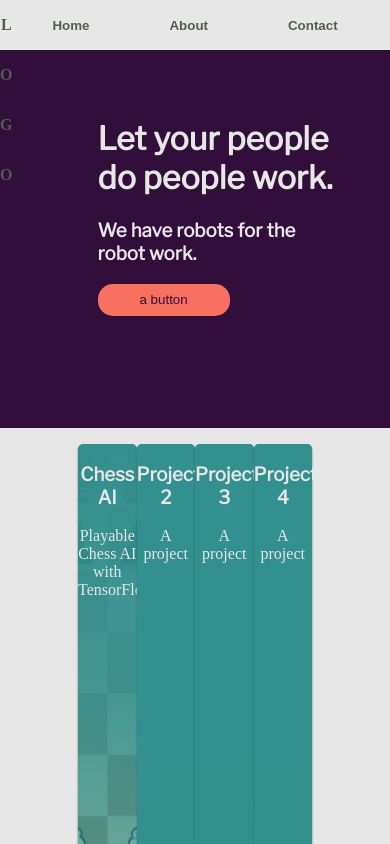
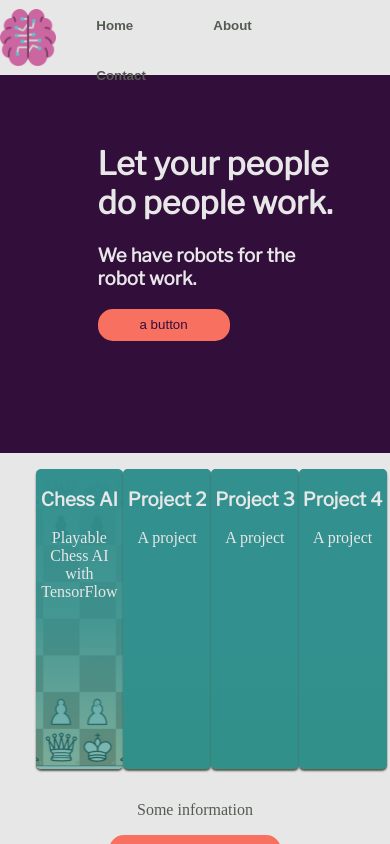
Before and after one commit to bestow-wings/bestow-wings.github.io, a React (Create React App) app: page / in a window 390 px wide. Shown: the top 844 px of the page. Built offline with nearby package versions, Linux system fonts and the light colour scheme; a web font is replaced by a local one.

Commit message:
playing w styles

```diff
--- a/src/App.js
+++ b/src/App.js
@@ -60,7 +60,7 @@ function App() {
     <div>
         <Navbar />
         <Hero />
-        <div style={{width: "75%", justifyContent: "center", margin: "auto"}}>
+        <div style={{width: "90%", justifyContent: "center", margin: "auto"}}>
         <Cards data={projects} />
         <div style={{textAlign: "center"}}>
           <p>Some information</p>
--- a/src/components/Navbar.js
+++ b/src/components/Navbar.js
@@ -3,12 +3,12 @@ import "../index.css"
 const Navbar = () => {
     return (
         <div className="navbar">
-            <div style={{margin:"auto"}}>
-                L O G O
+            <img src="favicon.png" style={{margin: "auto", height:"75%", cursor: "default"}}></img>
+            <div style={{marginTop:"auto", marginBottom:"auto"}}>
+                <button className="navbar-btn">Home</button>
+                <button className="navbar-btn">About</button>
+                <button className="navbar-btn">Contact</button>
             </div>
-            <button className="navbar-btn">Home</button>
-            <button className="navbar-btn">About</button>
-            <button className="navbar-btn">Contact</button>
         </div>
     )
 }
--- a/src/index.css
+++ b/src/index.css
@@ -11,25 +11,12 @@
 }
 .navbar {
   background-color: var(--platinum);
-  text-align: center;
   line-height: 50px;
-  height: 50px;
+  height: 75px;
   display: flex;
-  width: 75%;
+  width:75%;
+  justify-content: center;
 }
-
-@media (max-width: 1000px) {
-  .cards {
-    width:80%;
-    padding:3em;
-  }
-  .card-image {
-    width:400px;
-    height:500px;
-  }
-}
-
-.navbar,
 .navbar-btn {
   cursor: pointer;
   background-color: transparent;
@@ -50,7 +37,8 @@
   padding: 1em;
   display: flex;
   margin: auto;
-  justify-content:space-evenly
+  justify-content:space-evenly;
+  width: 50%;
 }
 .card-background{
   border-radius: 5px;
@@ -68,8 +56,8 @@
   background-size: auto 100%;
   background-position: center;
   position: relative;
-  width:400px;
-  height:500px;
+  width:250px;
+  height:300px;
 }
 .card-image:hover {
   box-shadow: 0 10px 15px var(--ebony);
@@ -112,3 +100,9 @@ button:hover {
   color: var(--bittersweet);
   border-width: 2px;
 }
+
+@media screen and (max-width: 1920px) {
+  .cards {
+    width: 100%;
+  }
+}
```
